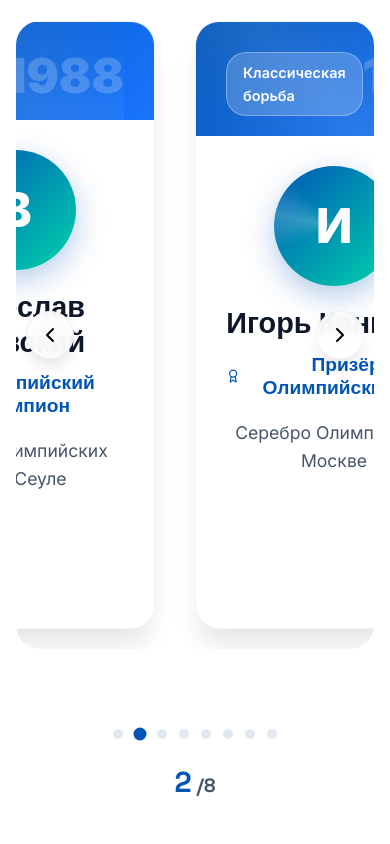
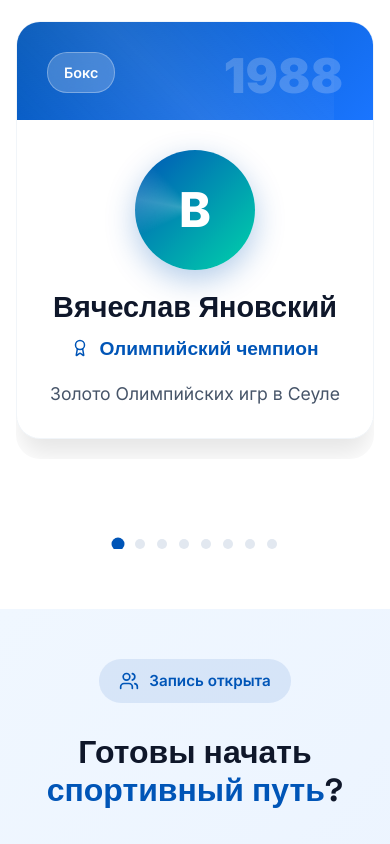
Before and after one commit to MartaNS09/dynamo-vitebsk-new, a Next.js app: page / in a window 390 px wide. Shown: the part 5540-6384 px from the top of the page. Built offline with nearby package versions, Linux system fonts and the light colour scheme.

Commit message:
fix: resolve ESLint error and optimize LegendsSlider
- Fixed React Hook dependency warning in useEffect
- Updated next.config.js for better SCSS support
- Simplified auto-play logic for production reliability
- Maintained responsive design and accessibility

```diff
--- a/src/components/sections/legends/LegendsSlider.tsx
+++ b/src/components/sections/legends/LegendsSlider.tsx
@@ -1,6 +1,212 @@
+// "use client";
+
+// import { useState, useEffect, useRef } from "react";
+// import { ChevronLeft, ChevronRight, Award } from "lucide-react";
+// import styles from "./Legends.module.scss";
+
+// const LEGENDS = [
+//   {
+//     id: 1,
+//     name: "Вячеслав Яновский",
+//     title: "Олимпийский чемпион",
+//     sport: "Бокс",
+//     year: "1988",
+//     achievement: "Золото Олимпийских игр в Сеуле",
+//   },
+//   {
+//     id: 2,
+//     name: "Игорь Каныгин",
+//     title: "Призёр Олимпийских игр",
+//     sport: "Классическая борьба",
+//     year: "1980",
+//     achievement: "Серебро Олимпиады в Москве",
+//   },
+//   {
+//     id: 3,
+//     name: "Татьяна Шаракова",
+//     title: "Чемпионка мира",
+//     sport: "Велоспорт",
+//     year: "2015",
+//     achievement: "Многократная чемпионка мира и Европы",
+//   },
+//   {
+//     id: 4,
+//     name: "Лариса Петрик",
+//     title: "Олимпийская чемпионка",
+//     sport: "Спортивная гимнастика",
+//     year: "1968",
+//     achievement: "Золото Олимпийских игр в Мексике",
+//   },
+//   {
+//     id: 5,
+//     name: "Константин Сивцов",
+//     title: "Чемпион мира",
+//     sport: "Биатлон",
+//     year: "2021",
+//     achievement: "Чемпион мира по биатлону",
+//   },
+//   {
+//     id: 6,
+//     name: "Тамара Лазакович",
+//     title: "Олимпийская чемпионка",
+//     sport: "Спортивная гимнастика",
+//     year: "1972",
+//     achievement: "Золото Олимпийских игр в Мюнхене",
+//   },
+//   {
+//     id: 7,
+//     name: "Александр Кучинский",
+//     title: "Многократный чемпион РБ",
+//     sport: "Стрельба пулевая",
+//     year: "2000-е",
+//     achievement:
+//       "Многократный чемпион Беларуси, призёр международных соревнований",
+//   },
+//   {
+//     id: 8,
+//     name: "Сергей Лагун",
+//     title: "Призёр чемпионата мира",
+//     sport: "Биатлон",
+//     year: "2010-е",
+//     achievement: "Призёр чемпионатов мира, участник Олимпийских игр",
+//   },
+// ];
+
+// export const LegendsSlider = () => {
+//   const [currentIndex, setCurrentIndex] = useState(0);
+//   const [isAutoPlaying, setIsAutoPlaying] = useState(true);
+//   const sliderRef = useRef<HTMLDivElement>(null);
+
+//   const nextSlide = () => {
+//     setCurrentIndex((prev) => (prev + 1) % LEGENDS.length);
+//   };
+
+//   const prevSlide = () => {
+//     setCurrentIndex((prev) => (prev - 1 + LEGENDS.length) % LEGENDS.length);
+//   };
+
+//   const goToSlide = (index: number) => {
+//     setCurrentIndex(index);
+//     setIsAutoPlaying(false);
+//   };
+
+//   useEffect(() => {
+//     if (!isAutoPlaying) return;
+
+//     const interval = setInterval(() => {
+//       nextSlide();
+//     }, 5000); // 5 секунд на слайд
+
+//     return () => clearInterval(interval);
+//   }, [isAutoPlaying]);
+
+//   return (
+//     <section className={styles.legends} aria-labelledby="legends-title">
+//       <div className="container">
+//         {/* Заголовок */}
+//         <div className={styles.legends__header}>
+//           <div className={styles.legends__badge}>
+//             <span>🏆</span>
+//             <span>ВЕДУЩИЕ СПОРТСМЕНЫ РАЗНЫХ ЛЕТ</span>
+//           </div>
+//           <h2 className={styles.legends__title} id="legends-title">
+//             Спортсмены, прославившие{" "}
+//             <span className={styles.legends__highlight}>Витебск</span>
+//           </h2>
+//         </div>
+
+//         {/* Слайдер */}
+//         <div
+//           className={styles.legends__slider}
+//           ref={sliderRef}
+//           onMouseEnter={() => setIsAutoPlaying(false)}
+//           onMouseLeave={() => setIsAutoPlaying(true)}
+//         >
+//           <button
+//             className={styles.legends__navButton}
+//             onClick={prevSlide}
+//             aria-label="Предыдущая легенда"
+//           >
+//             <ChevronLeft size={24} />
+//           </button>
+
+//           <div className={styles.legends__track}>
+//             {LEGENDS.map((legend, index) => (
+//               <div
+//                 key={legend.id}
+//                 className={`${styles.legends__slide} ${
+//                   index === currentIndex ? styles.active : ""
+//                 }`}
+//                 style={{
+//                   //   transform: `translateX(calc(-${currentIndex * 100}%))`,
+//                   transform: `translateX(calc(-${currentIndex * 50}%))`, // 50% вместо 100%
+//                 }}
+//                 aria-hidden={index !== currentIndex}
+//               >
+//                 <div className={styles.legends__card}>
+//                   <div className={styles.legends__cardHeader}>
+//                     <div className={styles.legends__sportBadge}>
+//                       {legend.sport}
+//                     </div>
+//                     <div className={styles.legends__year}>{legend.year}</div>
+//                   </div>
+
+//                   <div className={styles.legends__cardContent}>
+//                     <div className={styles.legends__avatar}>
+//                       <span>{legend.name.charAt(0)}</span>
+//                     </div>
+
+//                     <h3 className={styles.legends__name}>{legend.name}</h3>
+//                     <div className={styles.legends__title}>
+//                       <Award size={18} />
+//                       {legend.title}
+//                     </div>
+//                     <p className={styles.legends__achievement}>
+//                       {legend.achievement}
+//                     </p>
+//                   </div>
+//                 </div>
+//               </div>
+//             ))}
+//           </div>
+
+//           <button
+//             className={styles.legends__navButton}
+//             onClick={nextSlide}
+//             aria-label="Следующая легенда"
+//           >
+//             <ChevronRight size={24} />
+//           </button>
+//         </div>
+
+//         {/* Индикаторы + счетчик */}
+//         <div className={styles.legends__controls}>
+//           <div className={styles.legends__indicators}>
+//             {LEGENDS.map((_, index) => (
+//               <button
+//                 key={index}
+//                 className={`${styles.legends__indicator} ${
+//                   index === currentIndex ? styles.active : ""
+//                 }`}
+//                 onClick={() => goToSlide(index)}
+//                 aria-label={`Показать спортсмена ${index + 1}`}
+//                 aria-current={index === currentIndex}
+//               />
+//             ))}
+//           </div>
+
+//           <div className={styles.legends__counter}>
+//             <span className={styles.legends__current}>{currentIndex + 1}</span>
+//             <span className={styles.legends__total}>/{LEGENDS.length}</span>
+//           </div>
+//         </div>
+//       </div>
+//     </section>
+//   );
+// };
 "use client";
 
-import { useState, useEffect, useRef } from "react";
+import { useState, useEffect } from "react";
 import { ChevronLeft, ChevronRight, Award } from "lucide-react";
 import styles from "./Legends.module.scss";
 
@@ -41,9 +247,9 @@ const LEGENDS = [
     id: 5,
     name: "Константин Сивцов",
     title: "Чемпион мира",
-    sport: "Биатлон",
-    year: "2021",
-    achievement: "Чемпион мира по биатлону",
+    sport: "Велоспорт",
+    year: "2013",
+    achievement: "Чемпион мира по командной гонке на время",
   },
   {
     id: 6,
@@ -57,8 +263,8 @@ const LEGENDS = [
     id: 7,
     name: "Александр Кучинский",
     title: "Многократный чемпион РБ",
-    sport: "Стрельба пулевая",
-    year: "2000-е",
+    sport: "Велоспорт",
+    year: "2000е",
     achievement:
       "Многократный чемпион Беларуси, призёр международных соревнований",
   },
@@ -66,39 +272,72 @@ const LEGENDS = [
     id: 8,
     name: "Сергей Лагун",
     title: "Призёр чемпионата мира",
-    sport: "Биатлон",
-    year: "2010-е",
+    sport: "Тяжёлая атлетика",
+    year: "2010",
     achievement: "Призёр чемпионатов мира, участник Олимпийских игр",
   },
 ];
 
 export const LegendsSlider = () => {
-  const [currentIndex, setCurrentIndex] = useState(0);
+  const [currentGroup, setCurrentGroup] = useState(0);
   const [isAutoPlaying, setIsAutoPlaying] = useState(true);
-  const sliderRef = useRef<HTMLDivElement>(null);
+  const [isMobile, setIsMobile] = useState(false);
 
-  const nextSlide = () => {
-    setCurrentIndex((prev) => (prev + 1) % LEGENDS.length);
+  // Определяем мобилку безопасно
+  useEffect(() => {
+    const checkMobile = () => {
+      setIsMobile(window.innerWidth < 768);
+    };
+
+    // Ждем когда компонент смонтирован
+    setTimeout(() => {
+      if (typeof window !== "undefined") {
+        checkMobile();
+        window.addEventListener("resize", checkMobile);
+      }
+    }, 100);
+
+    return () => {
+      if (typeof window !== "undefined") {
+        window.removeEventListener("resize", checkMobile);
+      }
+    };
+  }, []);
+
+  // На десктопе показываем по 4, на мобилке по 1
+  const cardsPerView = isMobile ? 1 : 4;
+  const totalGroups = Math.ceil(LEGENDS.length / cardsPerView);
+
+  // Получаем карточки для текущей группы
+  const getDisplayedCards = () => {
+    const start = currentGroup * cardsPerView;
+    const end = start + cardsPerView;
+    return LEGENDS.slice(start, end);
   };
 
-  const prevSlide = () => {
-    setCurrentIndex((prev) => (prev - 1 + LEGENDS.length) % LEGENDS.length);
+  const nextGroup = () => {
+    setCurrentGroup((prev) => (prev + 1) % totalGroups);
   };
 
-  const goToSlide = (index: number) => {
-    setCurrentIndex(index);
+  const prevGroup = () => {
+    setCurrentGroup((prev) => (prev - 1 + totalGroups) % totalGroups);
+  };
+
+  const goToGroup = (index: number) => {
+    setCurrentGroup(index);
     setIsAutoPlaying(false);
   };
 
+  // Автопереключение - ИСПРАВЛЕННЫЙ useEffect
   useEffect(() => {
-    if (!isAutoPlaying) return;
+    if (!isAutoPlaying || isMobile) return;
 
     const interval = setInterval(() => {
-      nextSlide();
-    }, 5000); // 5 секунд на слайд
+      setCurrentGroup((prev) => (prev + 1) % totalGroups);
+    }, 5000);
 
     return () => clearInterval(interval);
-  }, [isAutoPlaying]);
+  }, [isAutoPlaying, isMobile, totalGroups]);
 
   return (
     <section className={styles.legends} aria-labelledby="legends-title">
@@ -118,31 +357,34 @@ export const LegendsSlider = () => {
         {/* Слайдер */}
         <div
           className={styles.legends__slider}
-          ref={sliderRef}
           onMouseEnter={() => setIsAutoPlaying(false)}
           onMouseLeave={() => setIsAutoPlaying(true)}
         >
-          <button
-            className={styles.legends__navButton}
-            onClick={prevSlide}
-            aria-label="Предыдущая легенда"
-          >
-            <ChevronLeft size={24} />
-          </button>
+          {/* Стрелки - только на десктопе */}
+          {!isMobile && (
+            <>
+              <button
+                className={`${styles.legends__navButton} ${styles.legends__navButtonLeft}`}
+                onClick={prevGroup}
+                aria-label="Предыдущие спортсмены"
+              >
+                <ChevronLeft size={24} />
+              </button>
 
-          <div className={styles.legends__track}>
-            {LEGENDS.map((legend, index) => (
-              <div
-                key={legend.id}
-                className={`${styles.legends__slide} ${
-                  index === currentIndex ? styles.active : ""
-                }`}
-                style={{
-                  //   transform: `translateX(calc(-${currentIndex * 100}%))`,
-                  transform: `translateX(calc(-${currentIndex * 50}%))`, // 50% вместо 100%
-                }}
-                aria-hidden={index !== currentIndex}
+              <button
+                className={`${styles.legends__navButton} ${styles.legends__navButtonRight}`}
+                onClick={nextGroup}
+                aria-label="Следующие спортсмены"
               >
+                <ChevronRight size={24} />
+              </button>
+            </>
+          )}
+
+          {/* Карточки */}
+          <div className={styles.legends__cardsContainer}>
+            {getDisplayedCards().map((legend) => (
+              <div key={legend.id} className={styles.legends__cardWrapper}>
                 <div className={styles.legends__card}>
                   <div className={styles.legends__cardHeader}>
                     <div className={styles.legends__sportBadge}>
@@ -169,35 +411,22 @@ export const LegendsSlider = () => {
               </div>
             ))}
           </div>
-
-          <button
-            className={styles.legends__navButton}
-            onClick={nextSlide}
-            aria-label="Следующая легенда"
-          >
-            <ChevronRight size={24} />
-          </button>
         </div>
 
-        {/* Индикаторы + счетчик */}
+        {/* Индикаторы */}
         <div className={styles.legends__controls}>
           <div className={styles.legends__indicators}>
-            {LEGENDS.map((_, index) => (
+            {Array.from({ length: totalGroups }).map((_, index) => (
               <button
                 key={index}
                 className={`${styles.legends__indicator} ${
-                  index === currentIndex ? styles.active : ""
+                  index === currentGroup ? styles.active : ""
                 }`}
-                onClick={() => goToSlide(index)}
-                aria-label={`Показать спортсмена ${index + 1}`}
-                aria-current={index === currentIndex}
+                onClick={() => goToGroup(index)}
+                aria-label={`Группа ${index + 1}`}
+                aria-current={index === currentGroup}
               />
             ))}
-          </div>
-
-          <div className={styles.legends__counter}>
-            <span className={styles.legends__current}>{currentIndex + 1}</span>
-            <span className={styles.legends__total}>/{LEGENDS.length}</span>
           </div>
         </div>
       </div>
```
